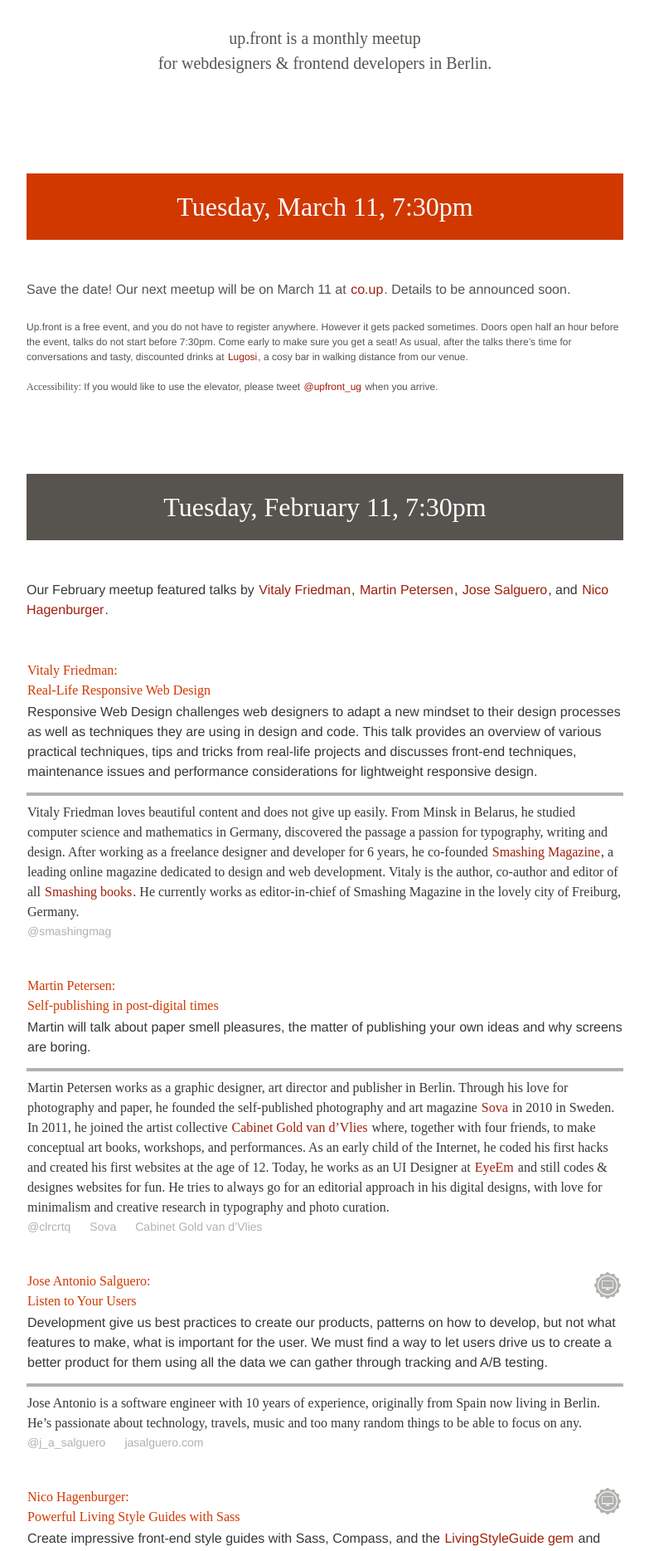
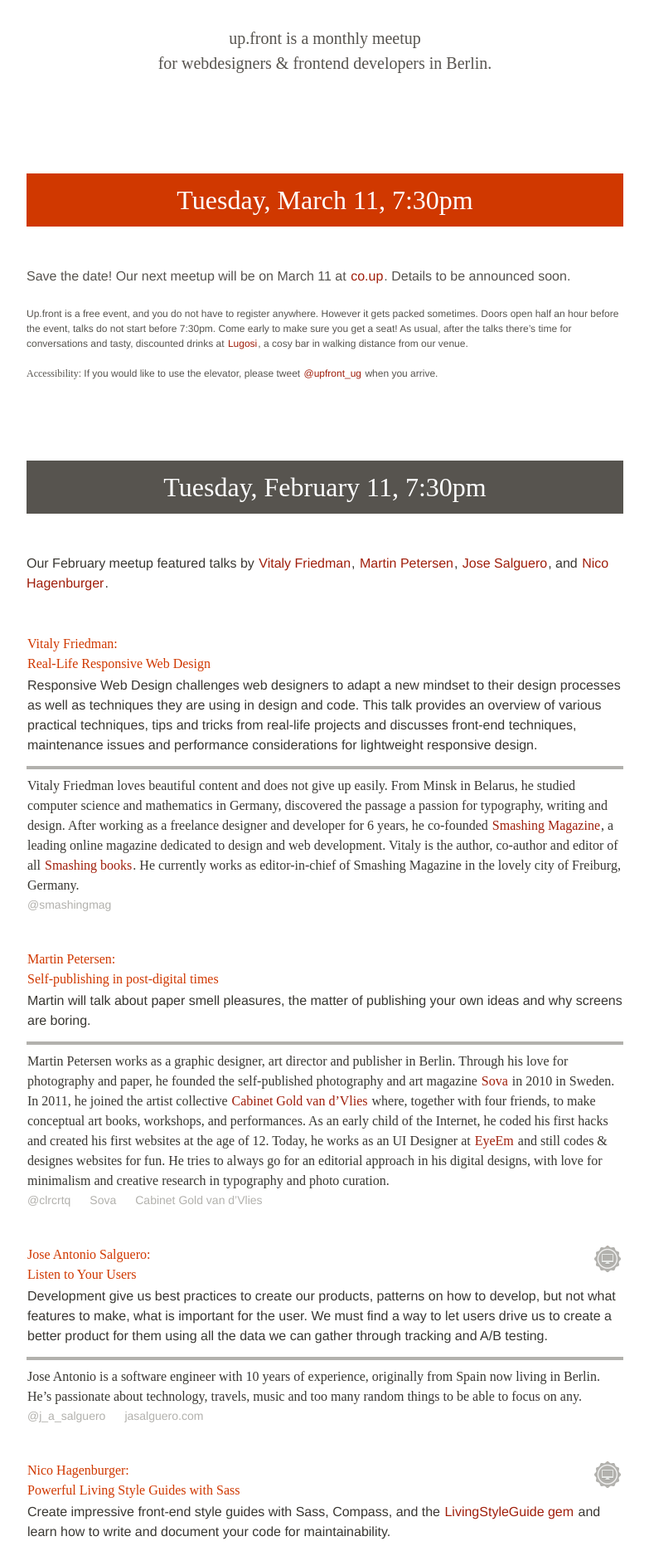
Before and after one commit to upfrontug/upfrontug.github.io, a Jekyll site: the page built from index.html, in a window 1280 px wide. Shown: the part 343-2212 px from the top of the page at 83% size, without its empty margins (248-1031 px from the left). Built offline with Jekyll 4.4.1, drawn with Linux system fonts in a browser that asks for light colours; nearby versions of some CDN libraries; comment, search, counter and statistics services are not loaded; a style sheet for code colours, icons or effects is not loaded.

Commit message:
Add Stylesheet changes for Code of Conduct

```diff
--- a/stylesheets/custom.css
+++ b/stylesheets/custom.css
@@ -47,6 +47,9 @@
   font-family: 'Aller-Regular', Helvetica, Arial, 'Helvetica Neue';
   color: #3a3833; }
 
+.center {
+  text-align: center; }
+
 h1, h2, h3, h4, h5, h6 {
   font-weight: normal;
   color: #57544f; }
@@ -57,6 +60,11 @@
   margin-top: 1em;
   font-size: 1.2em;
   text-transform: uppercase;
+  color: #d03800; }
+
+h2 {
+  line-height: 1;
+  font-family: 'Aller-Bold';
   color: #d03800; }
 
 h3 {
@@ -149,7 +157,7 @@
   margin-bottom: 1em; }
 
 /* state changes (special styles for next meetup) */
-h2 {
+h2.title-block {
   font-family: 'AllerDisplay-Regular';
   font-size: 2em;
   padding: 0.5em 0;
@@ -161,7 +169,7 @@
 article header {
   margin-bottom: 3em; }
 
-.next h2 {
+.next h2.title-block {
   color: white;
   background: #d03800; }
 .next .attention {
@@ -229,7 +237,7 @@
     margin-bottom: 0.5em; }
 
 .small_meetup_print {
-  font-size: 0.75em; }
+  font-size: .75em; }
 
 .first {
   clear: both; }
@@ -276,7 +284,7 @@
 
 .talk_download {
   display: block;
-  background: url('../images/slide-icon.png') no-repeat;
+  background: url("../images/slide-icon.png") no-repeat;
   background-position: bottom;
   width: 32px;
   height: 32px;
@@ -406,15 +414,18 @@
     width: 95%;
     max-width: none;
     margin: 1.5em auto 4.5em auto; }
+
   ul.two > li, .first, .last {
     width: auto;
     float: none;
     margin: 0 0 3em 0; }
+
   .team li {
     width: 48%;
     margin-right: 3%; }
     .team li:nth-child(2n) {
       margin-right: 0px; }
+
   .social a {
     min-height: 5em;
     height: auto !important;
@@ -423,31 +434,35 @@
       min-height: 5em;
       height: auto !important;
       height: 5em; }
+
   h4 {
     width: 85%; } }
-
 @media screen and (max-device-width: 320px), screen and (max-width: 320px) {
   html {
     -webkit-text-size-adjust: none;
     -ms-text-size-adjust: none; }
+
   h2 {
     font-size: 1.2em; }
+
   aside {
     font-size: 1em; }
+
   article {
     margin-bottom: 3em; }
     article header {
       margin-bottom: 1.5em; }
+
   .social a {
     font-size: 0.75em;
     padding: 9.5em 1em 1.5em 1em; }
     .social a:link, .social a:visited {
       font-size: 0.75em;
       padding: 9.5em 1em 1.5em 1em; }
+
   nav ul li {
     display: inline-block;
     margin: 0; } }
-
 /* fluid image */
 .flex_img {
   display: block;
@@ -479,10 +494,12 @@
   img {
     max-width: 100%;
     height: auto; }
+
   #logo a {
-    background-image: url('../images/logo-b@2x.png');
+    background-image: url("../images/logo-b@2x.png");
     background-size: auto 214px; }
+
   .talk_download {
-    background: url('../images/slide-icon@2x.png') no-repeat;
+    background: url("../images/slide-icon@2x.png") no-repeat;
     background-size: 32px auto;
     background-position: bottom; } }
--- a/stylesheets/custom.scss
+++ b/stylesheets/custom.scss
@@ -68,6 +68,10 @@
   color: #3a3833;
 }
 
+.center{
+    text-align: center;
+}
+
 h1, h2, h3, h4, h5, h6 {
   font-weight: normal;
   color: #57544f;
@@ -80,6 +84,12 @@
   font-size: 1.2em;
   text-transform: uppercase;
   color: $orange;
+}
+
+h2 {
+    line-height: 1;
+    font-family: 'Aller-Bold';
+    color: $orange;
 }
 
 h3 {
@@ -195,7 +205,7 @@
 
 /* state changes (special styles for next meetup) */
 
-h2 {
+h2.title-block {
   font-family: 'AllerDisplay-Regular';
   font-size: 2em;
   padding: 0.5em 0;
@@ -210,7 +220,7 @@
 }
 
 .next {
-  h2 {
+  h2.title-block {
     color: white;
     background: $orange;
   }
```
